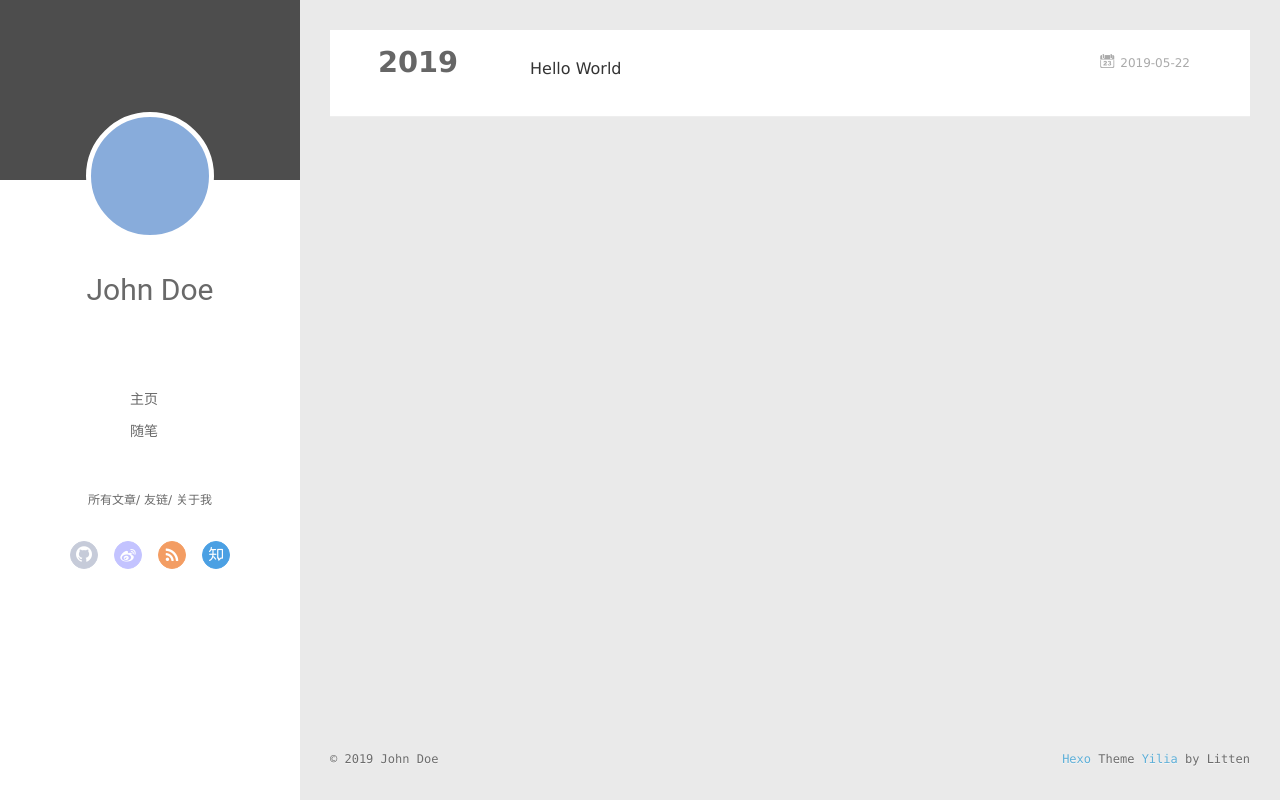
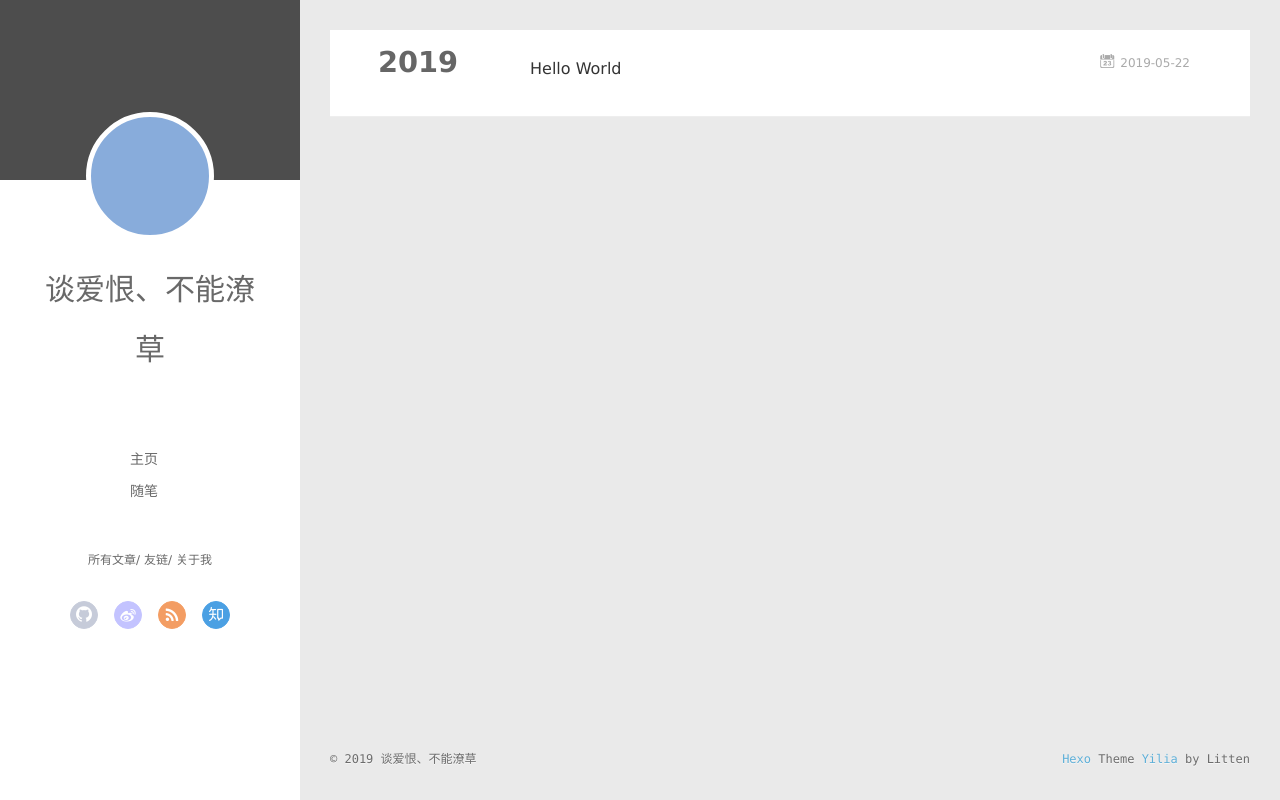
Before and after one commit to xiyanbox/xiyanbox.github.io, a plain HTML site: page archives/index.html in a window 1280 px wide. Drawn offline with Linux system fonts and the light colour scheme.

Commit message:
Site updated: 2019-05-22 22:22:47

```diff
--- a/archives/index.html
+++ b/archives/index.html
@@ -46,7 +46,7 @@
 			<img src class="js-avatar">
 		</a>
 		<hgroup>
-		  <h1 class="header-author"><a href="/">John Doe</a></h1>
+		  <h1 class="header-author"><a href="/">谈爱恨、不能潦草</a></h1>
 		</hgroup>
 
 
@@ -104,7 +104,7 @@
 				<img src class="js-avatar">
 			</div>
 			<hgroup>
-			  <h1 class="header-author js-header-author">John Doe</h1>
+			  <h1 class="header-author js-header-author">谈爱恨、不能潦草</h1>
 			</hgroup>
 
 
@@ -202,7 +202,7 @@
   <div class="outer">
     <div id="footer-info">
     	<div class="footer-left">
-    		&copy; 2019 John Doe
+    		&copy; 2019 谈爱恨、不能潦草
     	</div>
       	<div class="footer-right">
       		<a href="http://hexo.io/" target="_blank">Hexo</a>  Theme <a href="https://github.com/litten/hexo-theme-yilia" target="_blank">Yilia</a> by Litten
```
Also changed, not shown: 2019/05/22/hello-world/index.html (+3 -3 lines), archives/2019/05/index.html (+3 -3 lines), archives/2019/index.html (+3 -3 lines), index.html (+3 -3 lines).
